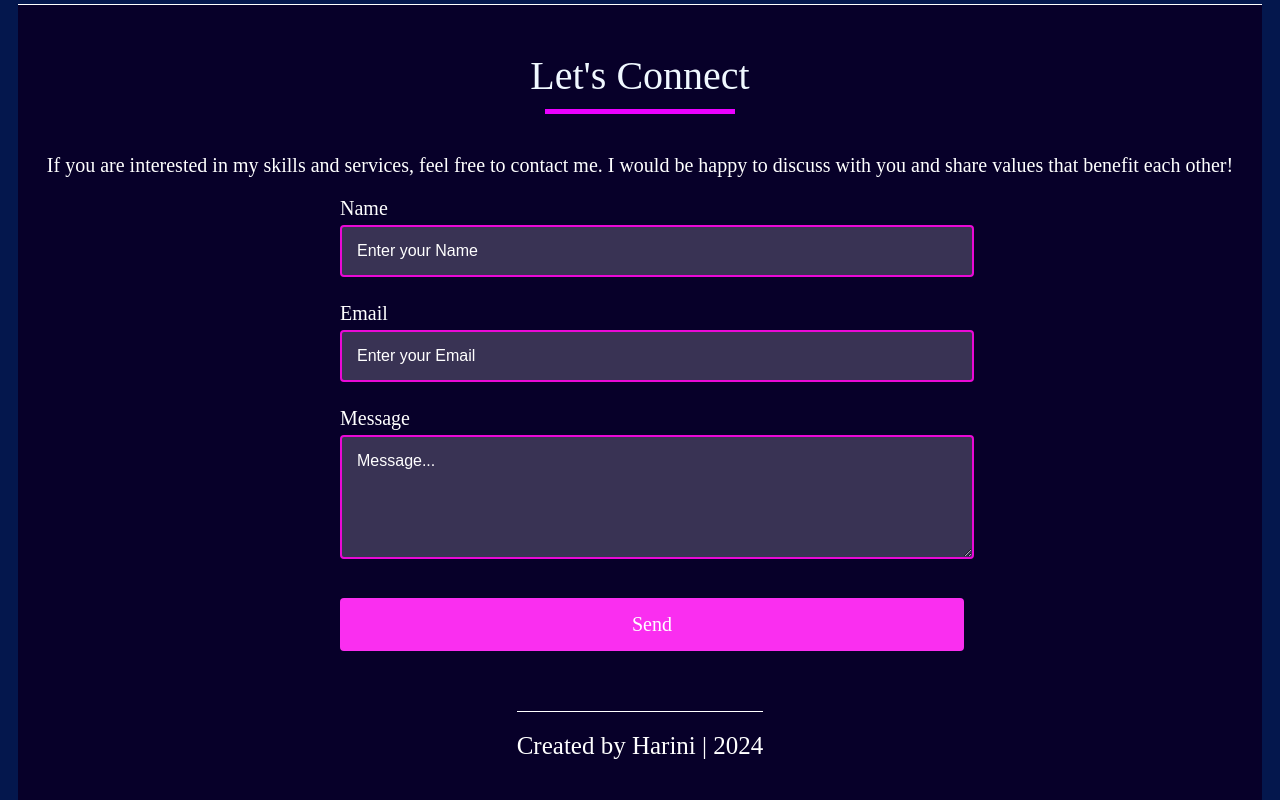
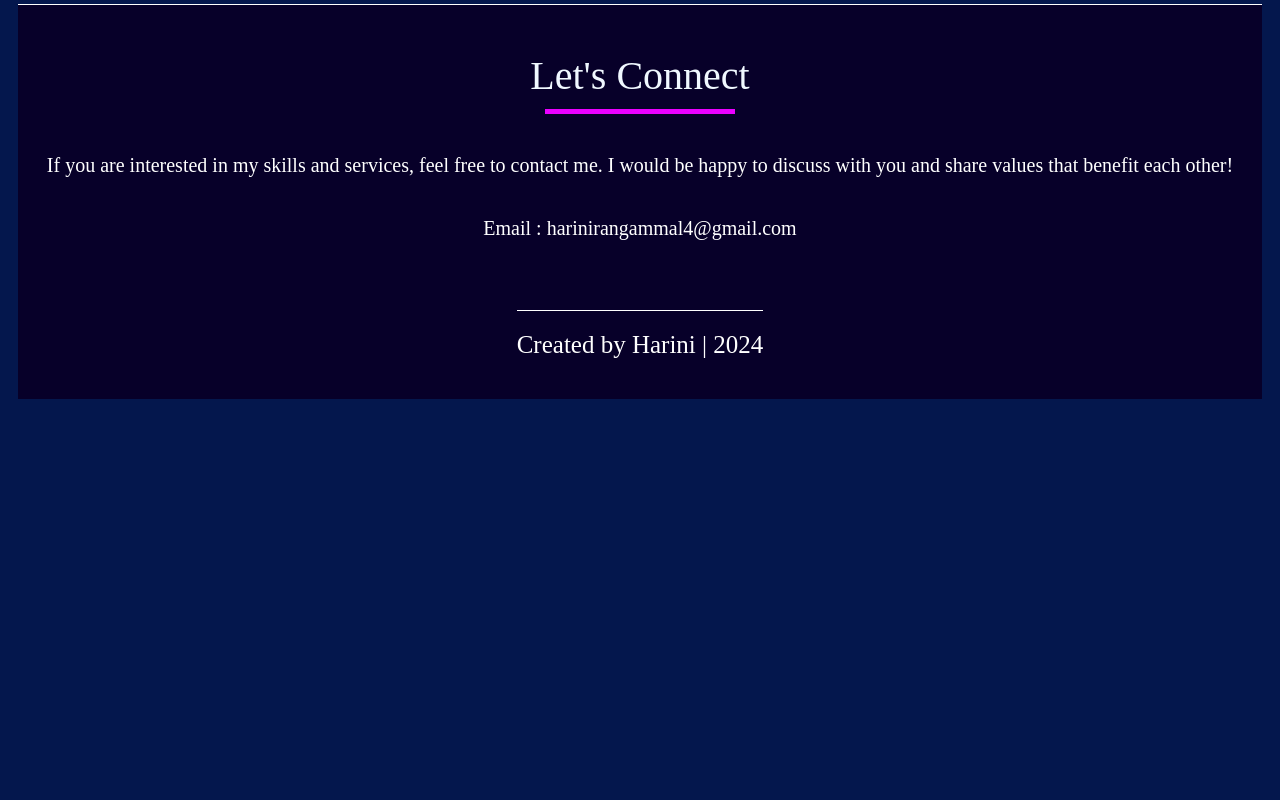
Before and after one commit to Harinirpm/HariniPortfolio, a React (Vite) app: page / in a window 1280 px wide. Shown: the part 3451-4251 px from the top of the page. After the commit the page ends 3850 px from the top, so only its background shows below. Built offline with nearby package versions, Linux system fonts and the light colour scheme.

Commit message:
link modified

```diff
--- a/src/Components/Contact.jsx
+++ b/src/Components/Contact.jsx
@@ -1,38 +1,39 @@
 import React,{useRef} from 'react'
-import emailjs from '@emailjs/browser';
+// import emailjs from '@emailjs/browser';
 import './Contact.css';
 function Contact() {
-  const form = useRef();
+  // const form = useRef();
 
-  const sendEmail = (e) => {
-    e.preventDefault();
+  // const sendEmail = (e) => {
+  //   e.preventDefault();
 
-    emailjs
-      .sendForm('service_p8y4nqj',
-        'template_rlnzvif',
-        form.current, {
-        publicKey: 'kukP1MCDtoGMS4LE7',
-      })
-      .then(
-        () => {
-          console.log('Message send successfully!..');
-         alert('Message send successfully!');
-          window.location.reload();
-        },
-        (error) => {
-          console.log('Message send failed...', error.text);
-          alert('Message sending failed. Please try again.');
-        },
-      );
-  };
+  //   emailjs
+  //     .sendForm('service_p8y4nqj',
+  //       'template_rlnzvif',
+  //       form.current, {
+  //       publicKey: 'kukP1MCDtoGMS4LE7',
+  //     })
+  //     .then(
+  //       () => {
+  //         console.log('Message send successfully!..');
+  //        alert('Message send successfully!');
+  //         window.location.reload();
+  //       },
+  //       (error) => {
+  //         console.log('Message send failed...', error.text);
+  //         alert('Message sending failed. Please try again.');
+  //       },
+  //     );
+  // };
   return (
     <>
     <div className='contact'>
       <h1>Let's Connect</h1>
       <p>If you are interested in my skills and services, feel free to contact me.
         I would be happy to discuss with you and share values that benefit each other!</p>
+        <p>Email : harinirangammal4@gmail.com</p>
       <div className='form-container'>
-      <form htmlFor='true' ref={form} onSubmit={sendEmail}>
+      {/* <form htmlFor='true' ref={form} onSubmit={sendEmail}>
       <div className='form-group'>
        <label>Name</label>
         <input
@@ -59,12 +60,12 @@ function Contact() {
          name='message'
         placeholder='Message...'
         rows='5' required></textarea>
-      </div>
+      </div> */}
 
       {/* <button type='submit'
       value={Send}>Submit</button> */}
-      <input type="submit" value="Send" className='button'/>
-      </form>
+      {/* <input type="submit" value="Send" className='button'/>
+      </form> */}
       </div>
       <footer className='footer'>
           <p>Created by Harini | 2024</p>
@@ -75,3 +76,5 @@ function Contact() {
 }
 
 export default Contact
+
+ // "@emailjs/browser": "^4.4.1",
```
Also changed, not shown: 1 other file (tests, documents, lock files or other folders).
